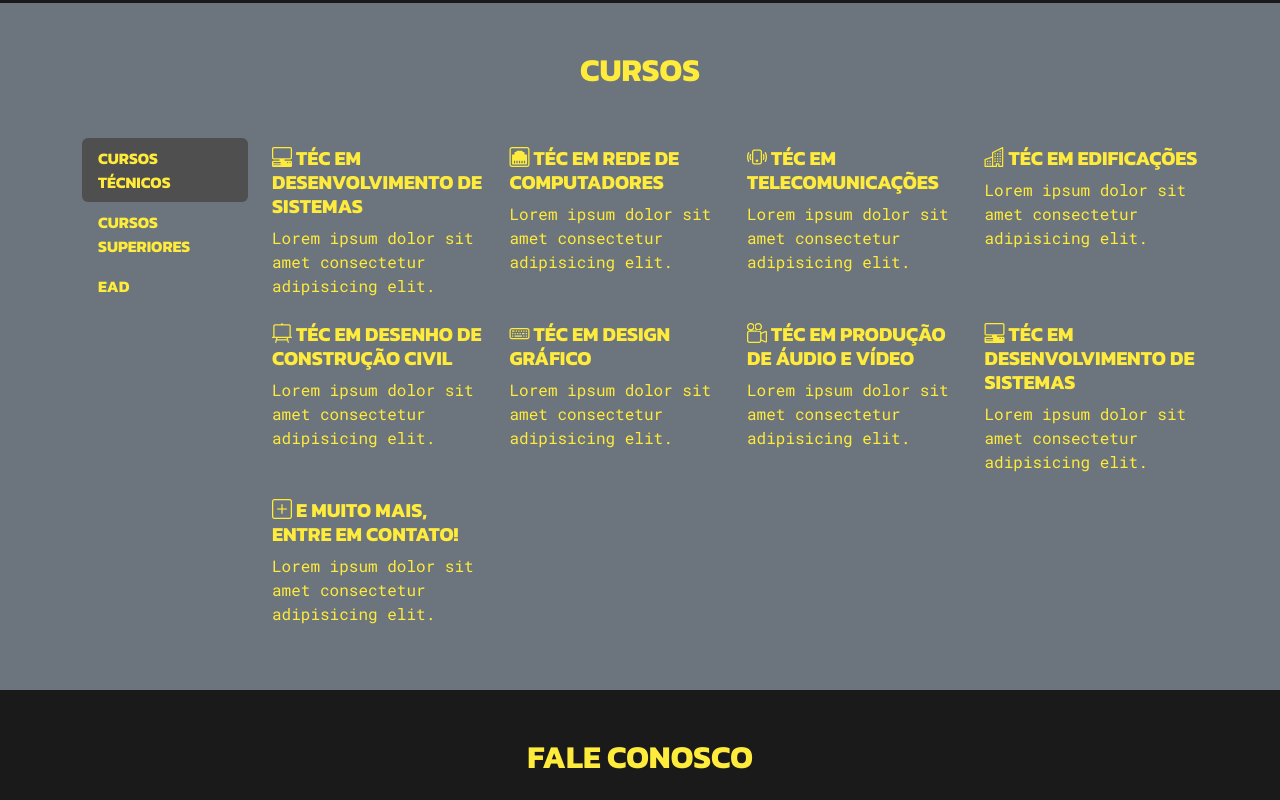
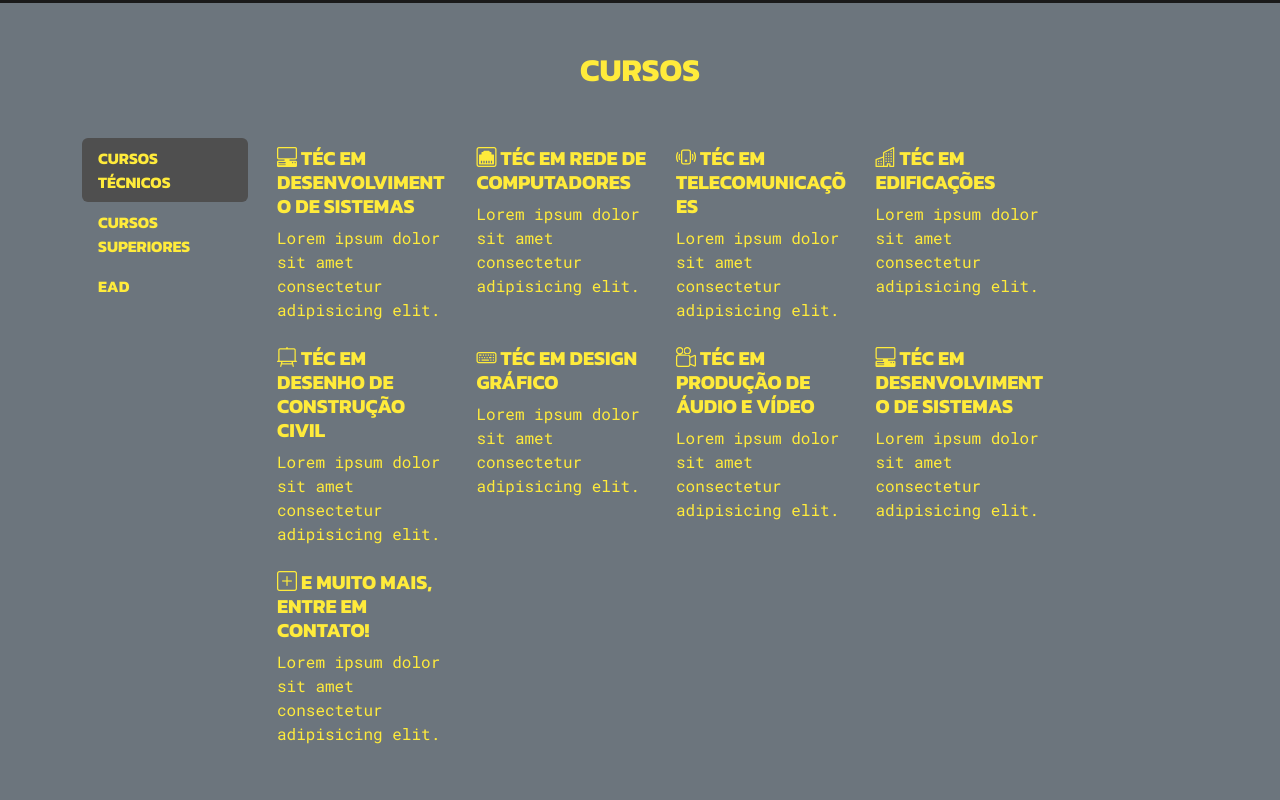
Before and after one commit to samueltonon/ex_projeto_3, a plain HTML site: page index.html in a window 1280 px wide. Shown: the part 2160-2960 px from the top of the page. Drawn offline with nearby package versions, Linux system fonts and the light colour scheme.

Commit message:
changes in columns

```diff
--- a/main.css
+++ b/main.css
@@ -81,3 +81,13 @@ footer {
         height: 280px;
     }
 }
+
+@media (min-width: 768px) {
+    .col-md-10 {
+        flex: 0 0 auto;
+        width: 70%;
+        margin-left: 5px;
+        overflow-wrap: break-word;
+        white-space: normal;
+    }
+}
```
